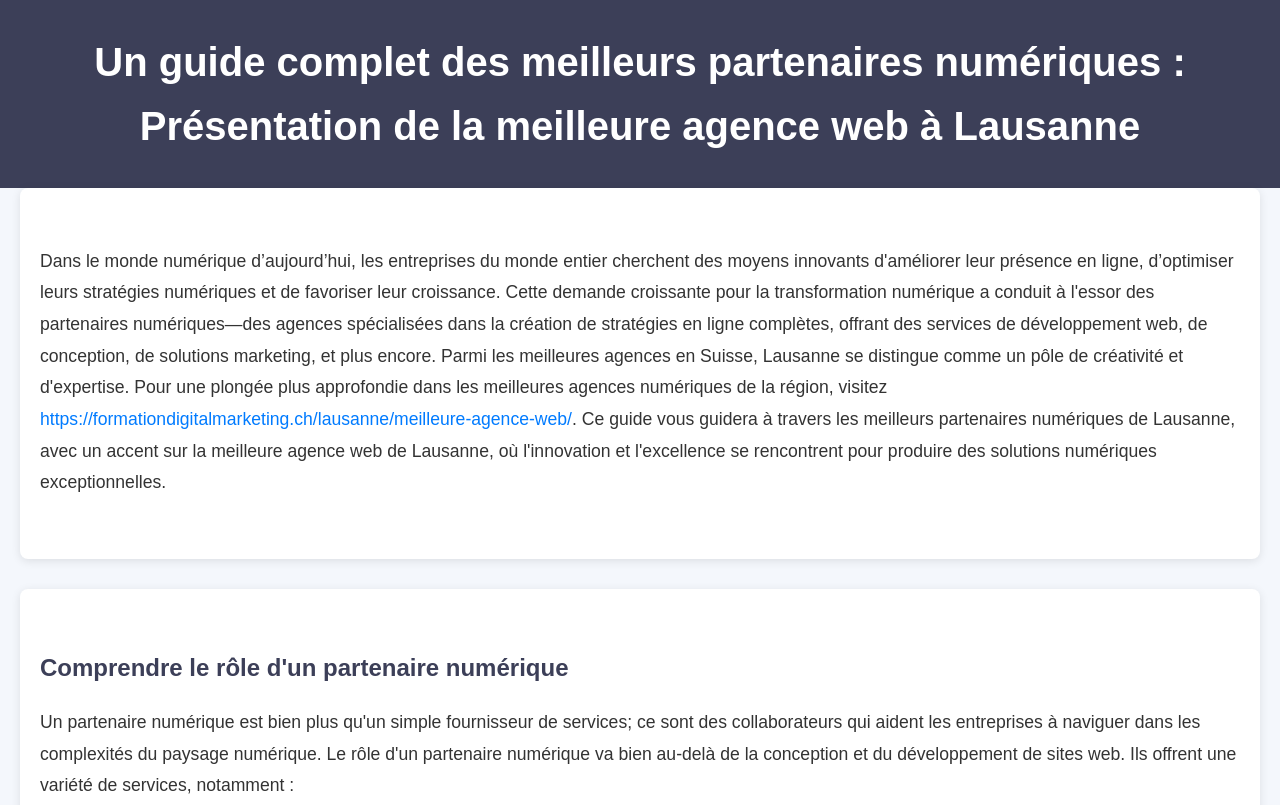
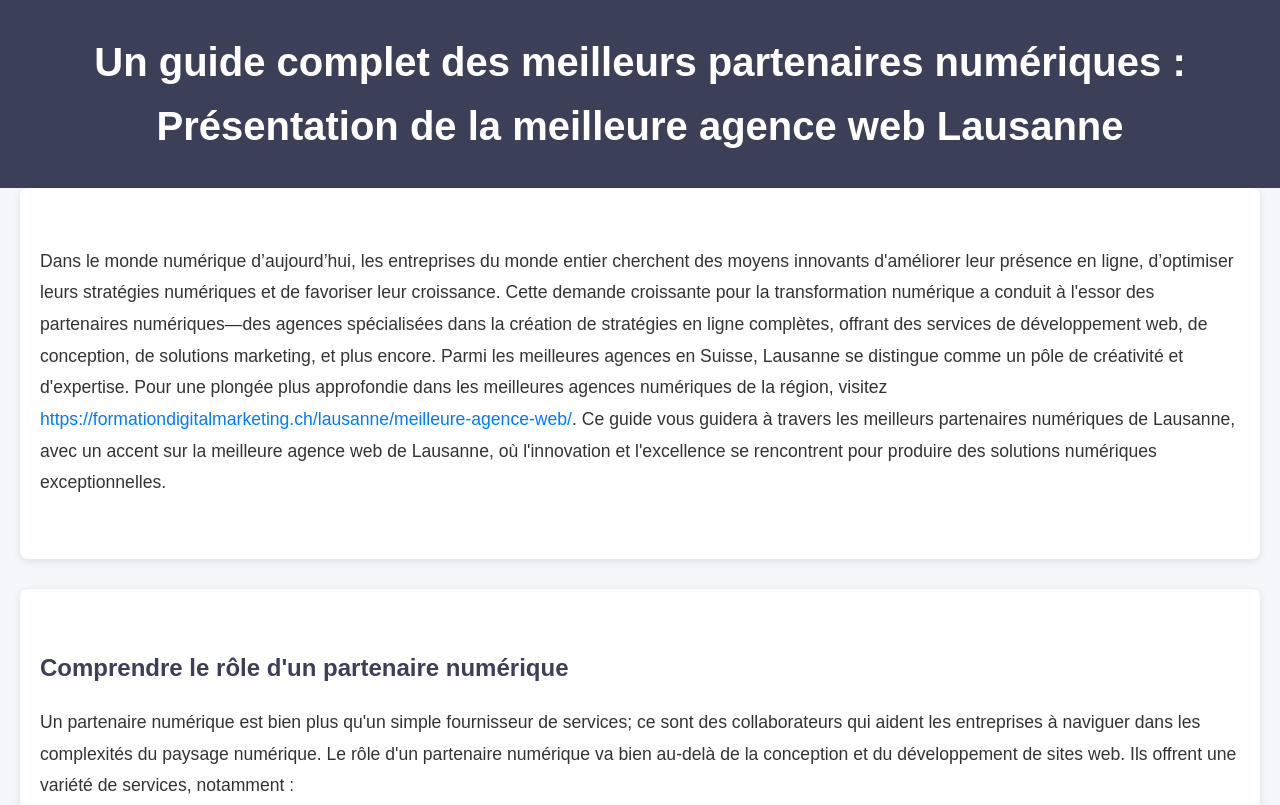
Before and after one commit to roberthinsom/agence-web-lausanne, a plain HTML site: page index.html in a window 1280 px wide. Shown: the top 805 px of the page. Drawn offline with Linux system fonts and the light colour scheme.

Commit message:
Update index.html

```diff
--- a/index.html
+++ b/index.html
@@ -126,7 +126,7 @@
 </head>
 <body>
     <header>
-        <h1>Un guide complet des meilleurs partenaires numériques : Présentation de la meilleure agence web à Lausanne</h1>
+        <h1>Un guide complet des meilleurs partenaires numériques : Présentation de la meilleure agence web Lausanne</h1>
     </header>
 
     <section>
```
